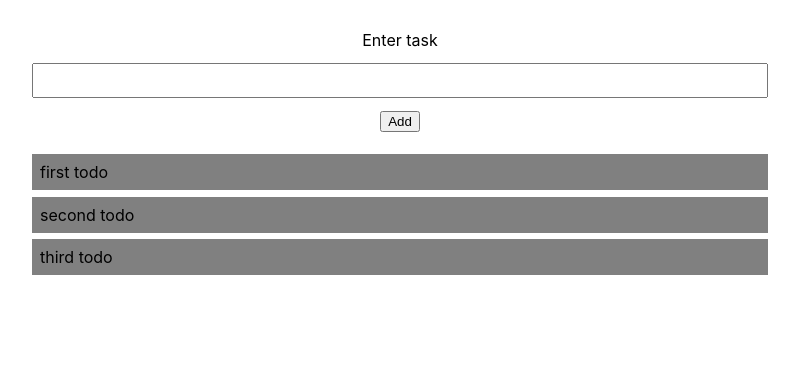
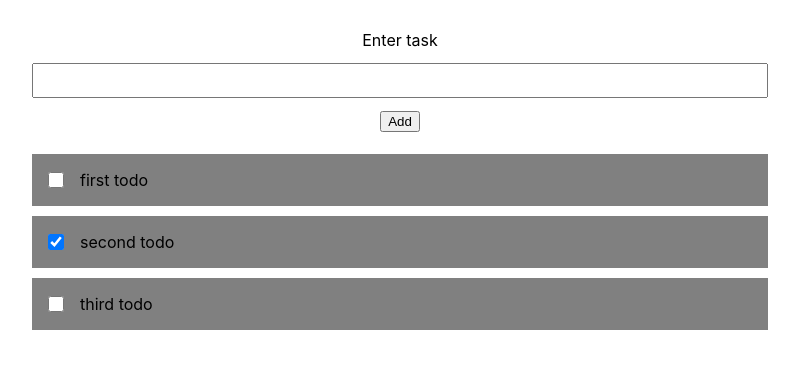
Before and after one commit to isaif/opentodo, a Next.js app: page / in a window 1280 px wide. Shown: the top 368 px of the page, without its empty margins (240-1039 px from the left). Built offline with nearby package versions, Linux system fonts and the light colour scheme.

Commit message:
feat: add checkbox to TodoItem
- move TodoItem styling to TodoItem.module.css

```diff
--- a/components/TodoItem.tsx
+++ b/components/TodoItem.tsx
@@ -1,9 +1,20 @@
 import { Todo } from "../utils/interfaces";
+
+import styles from "../styles/TodoItem.module.css";
 
 interface Props {
   todo: Todo;
 }
 
 export const TodoItem = ({ todo }: Props) => {
-  return <li>{todo.name}</li>;
+  return (
+    <li className={styles.todoItem}>
+      <input
+        type="checkbox"
+        checked={todo.completed}
+        className={styles.checkbox}
+      />
+      <span>{todo.name}</span>
+    </li>
+  );
 };
--- /dev/null
+++ b/styles/TodoItem.module.css
@@ -0,0 +1,19 @@
+.todoItem {
+  list-style-type: none;
+  padding: 0.5rem;
+  background: grey;
+  margin: 0.6rem 0;
+  display: flex;
+  align-items: center;
+}
+
+.checkbox {
+  margin: 0.5rem;
+  width: 1rem;
+  height: 1rem;
+}
+
+.todoItem > span {
+  flex: 1;
+  padding: 0.5rem;
+}
--- a/styles/TodoList.module.css
+++ b/styles/TodoList.module.css
@@ -2,10 +2,3 @@
   width: 100%;
   padding: 0;
 }
-
-.todoList > li {
-  list-style-type: none;
-  padding: 0.5rem;
-  background: grey;
-  margin: 0.4rem 0;
-}
--- a/utils/data.ts
+++ b/utils/data.ts
@@ -2,7 +2,7 @@ import { Todo } from "./interfaces";
 
 const data: Todo[] = [
   { id: 1, name: "first todo", completed: false },
-  { id: 2, name: "second todo", completed: false },
+  { id: 2, name: "second todo", completed: true },
   { id: 3, name: "third todo", completed: false },
 ];
 
```
